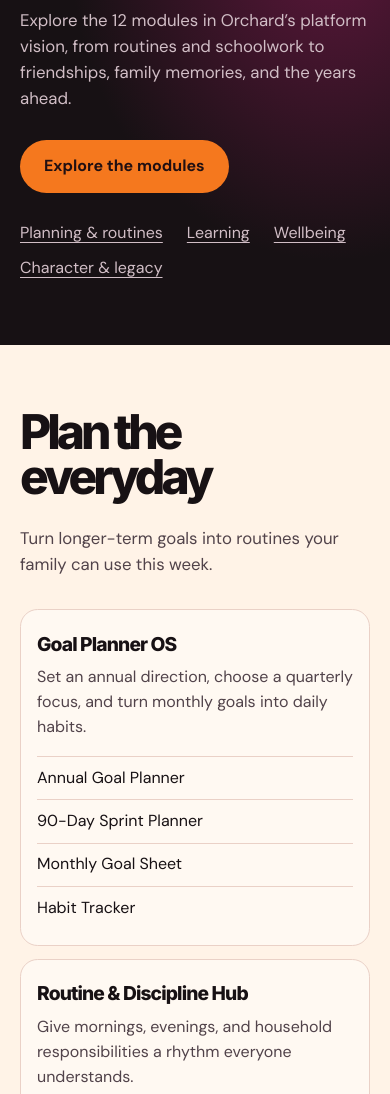
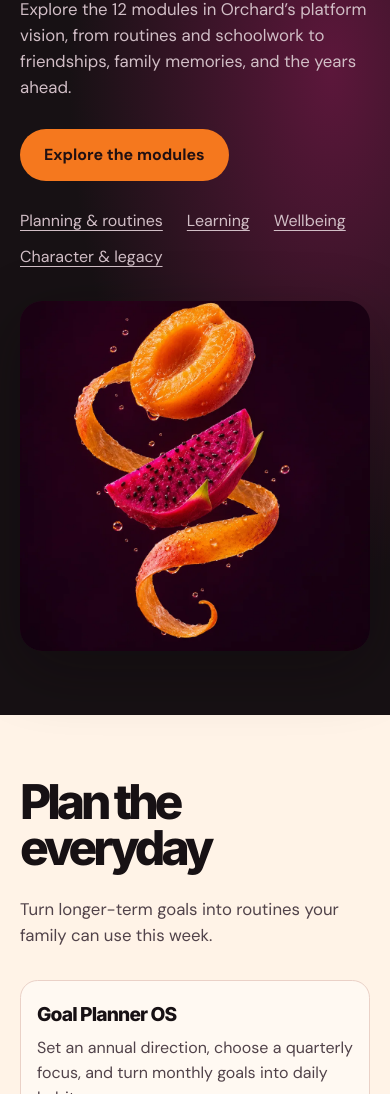
Before and after one commit to Astercodes/Orchard, a plain HTML site: page features.html in a window 390 px wide. Shown: the part 381-1475 px from the top of the page. Drawn offline with Linux system fonts and the light colour scheme.

Commit message:
Add animated editorial artwork across Orchard

```diff
--- /dev/null
+++ b/artwork.js
@@ -0,0 +1,14 @@
+const editorialArt = document.querySelectorAll(".editorial-art");
+
+if (editorialArt.length && !window.matchMedia("(prefers-reduced-motion: reduce)").matches) {
+  const observer = new IntersectionObserver((entries) => {
+    for (const entry of entries) {
+      if (entry.isIntersecting) {
+        entry.target.classList.add("in-view");
+        observer.unobserve(entry.target);
+      }
+    }
+  }, { threshold: 0.25 });
+
+  editorialArt.forEach((art) => observer.observe(art));
+}
--- a/features.html
+++ b/features.html
@@ -20,7 +20,8 @@
   </header>
   <main>
     <section class="feature-hero" aria-labelledby="features-title">
-      <div class="wrap depth-section">
+      <div class="wrap section-grid feature-hero-grid">
+        <div>
           <p class="eyebrow"><i></i> The Orchard platform</p>
           <h1 id="features-title">Tools for every<br><em>season of growth.</em></h1>
           <p class="lede">Explore the 12 modules in Orchard’s platform vision, from routines and schoolwork to friendships, family memories, and the years ahead.</p>
@@ -31,6 +32,10 @@
             <li><a href="#care">Wellbeing</a></li>
             <li><a href="#future">Character &amp; legacy</a></li>
           </ul>
+        </div>
+        <div class="editorial-art feature-art" aria-hidden="true">
+          <img src="assets/features-art.webp" alt="" width="960" height="960" fetchpriority="high">
+        </div>
       </div>
     </section>
     <section id="plan" class="feature-band feature-light" aria-labelledby="plan-title">
@@ -191,5 +196,6 @@
     </section>
   </main>
   <footer class="wrap footer"><a class="brand" href="./" aria-label="Orchard home"><img src="assets/mark.svg" alt="" width="28" height="28">orchard<span>.</span></a><a href="./">Home</a><a href="life-areas.html">Life areas</a><p>Orchard is part of Clanor Group.</p></footer>
+  <script src="artwork.js" defer></script>
 </body>
 </html>
--- a/styles.css
+++ b/styles.css
@@ -182,3 +182,30 @@ h2 { font-size: clamp(3.3rem, 7vw, 6.35rem); }
   .top nav { grid-row: 2; grid-column: 1 / -1; }
   .top .nav-action { grid-row: 1; grid-column: 2; }
 }
+
+/* Editorial photography */
+.editorial-art {
+  overflow: hidden;
+  min-width: 0;
+  aspect-ratio: 1;
+  border-radius: 1.4rem;
+  background: #28151f;
+}
+.editorial-art img { width: 100%; height: 100%; object-fit: cover; }
+.editorial-art.in-view img { animation: editorial-drift 4.6s cubic-bezier(.2, .65, .3, 1) both; }
+.legacy-art { aspect-ratio: 6 / 5; background: #eeb89d; }
+.legacy-visual { display: grid; gap: .85rem; }
+.feature-art { box-shadow: 0 1.1rem 4rem #0b050a55; }
+.feature-hero-grid { grid-template-columns: minmax(0, 1.2fr) minmax(0, .8fr); }
+.feature-hero-grid h1 { font-size: clamp(3.25rem, 6.8vw, 6.2rem); }
+.garden-layout { display: grid; grid-template-columns: minmax(0, 1.2fr) minmax(0, .8fr); align-items: center; gap: clamp(2rem, 5vw, 4.5rem); }
+.garden-layout h2 { font-size: clamp(3rem, 5.5vw, 5.4rem); }
+.garden-layout .roles { grid-template-columns: 1fr; }
+@keyframes editorial-drift {
+  from { transform: scale(1.1) translateY(2%); }
+  to { transform: scale(1.025) translateY(-.5%); }
+}
+@media (max-width: 700px) {
+  .feature-hero-grid, .garden-layout { grid-template-columns: 1fr; }
+  .feature-art, .garden-art { max-height: 25rem; }
+}
```
Also changed, not shown: index.html (+10 -4 lines), life-areas.html (+7 -1 lines), assets/features-art.webp (added), assets/garden-art.webp (added), assets/legacy-art.webp (added). Lines whose indentation alone changed are shown as unchanged.
